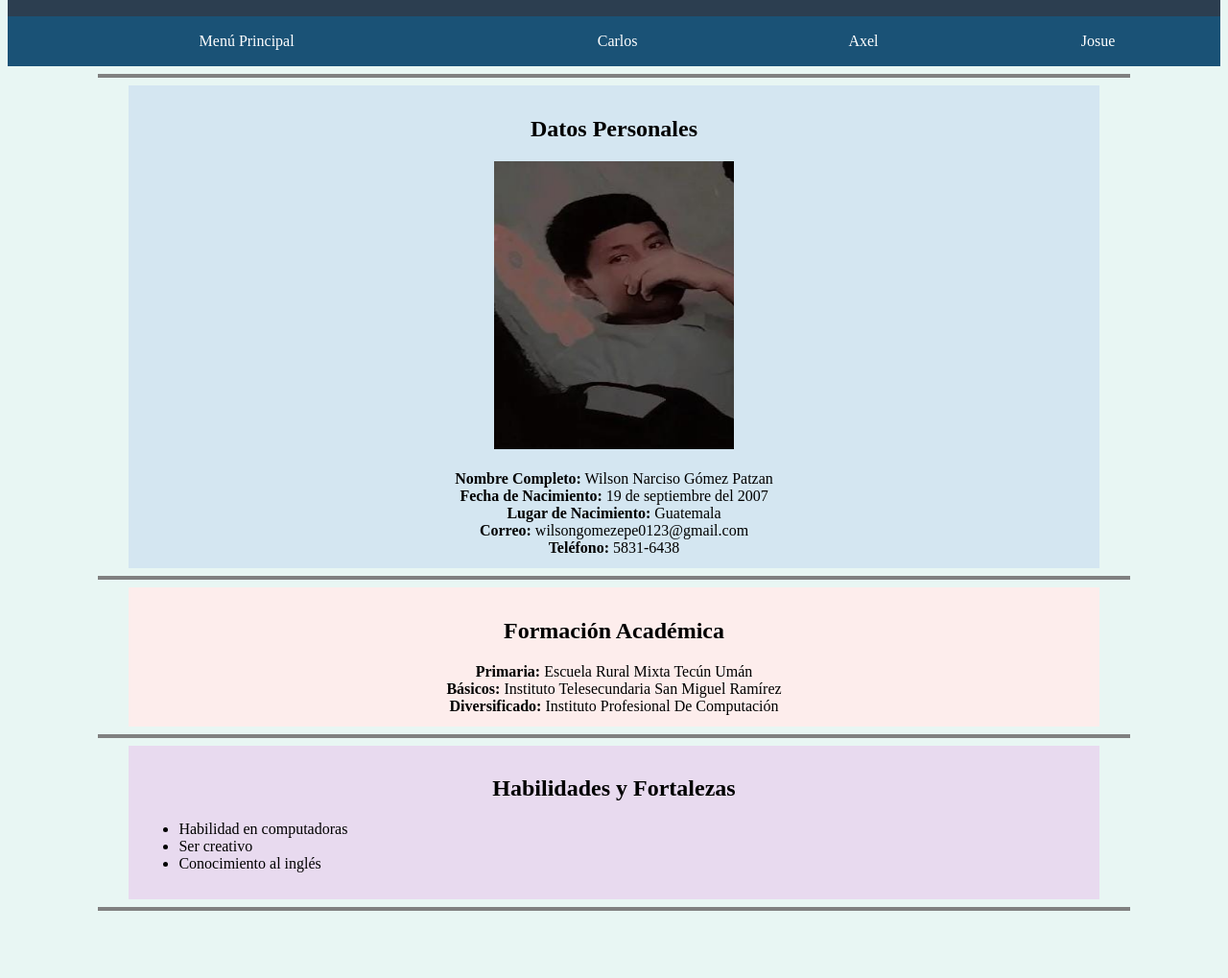
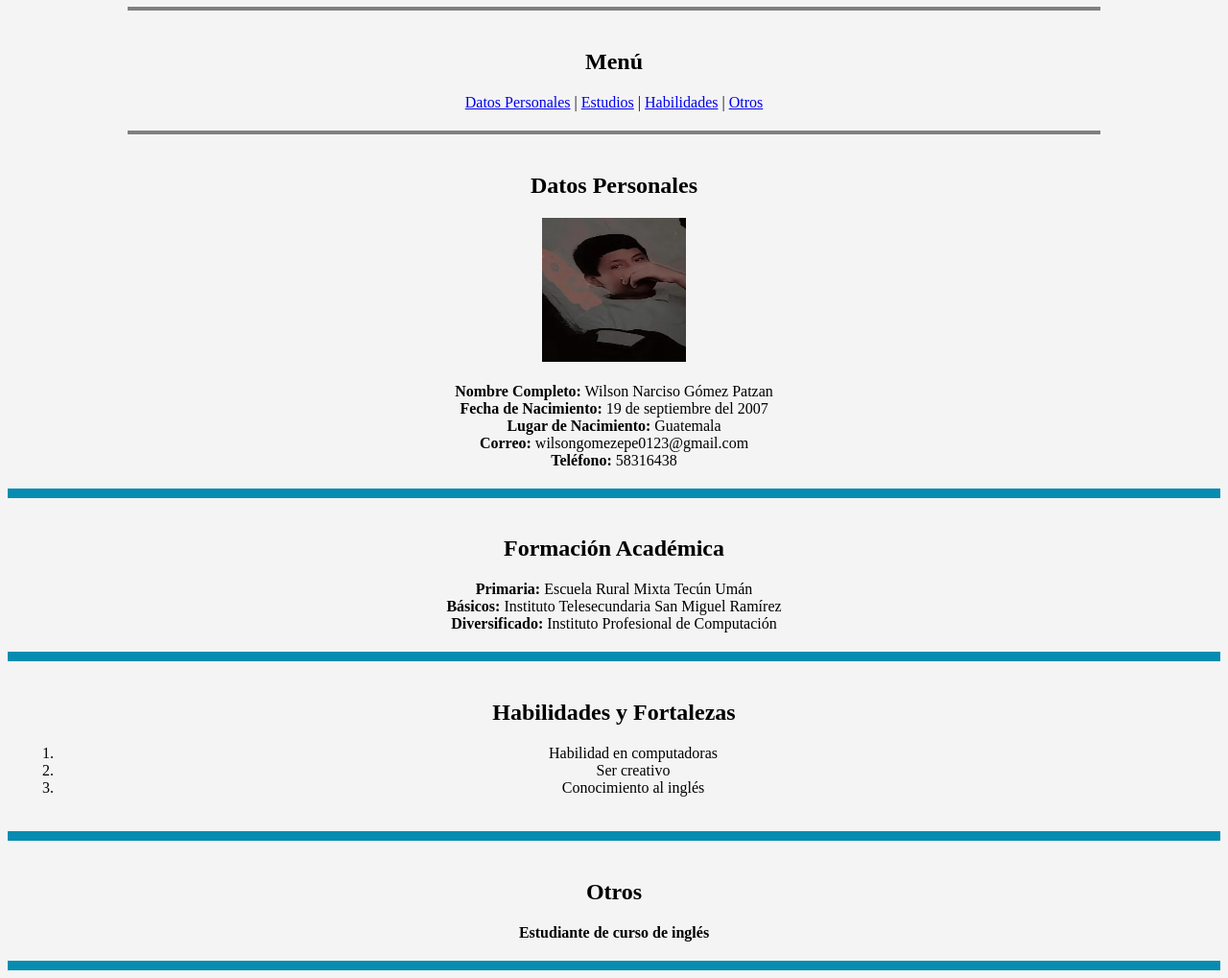
Before and after one commit to Eduardroid2/examen2025, a plain HTML site: page wilson.html in a window 1280 px wide. Shown: the part 259-1278 px from the top of the page at 96% size. Before the commit the page ends 1216 px from the top, so only its background shows below. Drawn offline with Linux system fonts and the light colour scheme.

Commit message:
Update wilson.html

```diff
--- a/wilson.html
+++ b/wilson.html
@@ -1,81 +1,108 @@
-
 <!DOCTYPE html>
 <html lang="es">
 <head>
     <meta charset="UTF-8">
     <meta name="viewport" content="width=device-width, initial-scale=1.0">
-    <title>Currículum de Wilson Gómez</title>
+    <title>Hoja de Vida</title>
 </head>
-<body bgcolor="#E8F6F3"> <!-- Color de fondo suave -->
+<body bgcolor="#f4f4f4">
 
-    <!-- Encabezado -->
-    <table width="100%" bgcolor="#2C3E50" cellpadding="15">
+    <!-- ENCABEZADO -->
+    <table width="100%" bgcolor="#333" cellpadding="10">
         <tr>
             <td align="center">
-                <img src="instituto.jpg" width="150" height="150" alt="Logo">
-                <h1 style="color: white;">Hoja de Vida - Wilson Gómez</h1>
+                <img src="instituto.jpg" width="100" height="100" alt="Logo">
+                <h1 style="color: white;">Hoja de Vida</h1>
             </td>
         </tr>
     </table>
 
-    <!-- Menú de navegación -->
-    <table width="100%" bgcolor="#1A5276" cellpadding="15">
+    <!-- MENÚ DE NAVEGACIÓN ESTÁTICO -->
+    <table width="100%" bgcolor="#444" cellpadding="10">
         <tr align="center">
-            <td><a href="index.html" style="color: white; text-decoration: none;">Menú Principal</a></td>
             <td><a href="carlos.html" style="color: white; text-decoration: none;">Carlos</a></td>
             <td><a href="axel.html" style="color: white; text-decoration: none;">Axel</a></td>
+            <td><a href="wilson.html" style="color: white; text-decoration: none;">Wilson</a></td>
             <td><a href="josue.html" style="color: white; text-decoration: none;">Josue</a></td>
+            <td><a href="index.html" style="color: white; text-decoration: none;">Menú</a></td>
         </tr>
     </table>
 
-    <hr size="4" color="gray" width="85%">
+    <hr size="4" color="gray" width="80%">
 
-    <!-- Datos Personales -->
-    <table width="80%" align="center" cellpadding="10" bgcolor="#D4E6F1">
+    <!-- MENÚ INTERNO DE SECCIONES -->
+    <table width="100%" cellpadding="10">
+        <tr align="center">
+            <td>
+                <h2>Menú</h2>
+                <a href="#datos-personales">Datos Personales</a> |
+                <a href="#estudios">Estudios</a> |
+                <a href="#habilidades">Habilidades</a> |
+                <a href="#otros">Otros</a>
+            </td>
+        </tr>
+    </table>
+
+    <hr size="4" color="gray" width="80%">
+
+    <!-- DATOS PERSONALES -->
+    <table width="100%" cellpadding="10">
         <tr>
             <td align="center">
-                <h2>Datos Personales</h2>
-                <img src="wilson.jpg" alt="Foto de Wilson" height="300" width="250"><br><br>
+                <h2 id="datos-personales">Datos Personales</h2>
+                <img src="wilson.jpg" width="150" height="150" alt="Foto Personal"><br><br>
                 <b>Nombre Completo:</b> Wilson Narciso Gómez Patzan<br>
                 <b>Fecha de Nacimiento:</b> 19 de septiembre del 2007<br>
                 <b>Lugar de Nacimiento:</b> Guatemala<br>
                 <b>Correo:</b> wilsongomezepe0123@gmail.com<br>
-                <b>Teléfono:</b> 5831-6438<br>
+                <b>Teléfono:</b> 58316438
             </td>
         </tr>
     </table>
 
-    <hr size="4" color="gray" width="85%">
+    <hr size="10" color="068cb0" align="center">
 
-    <!-- Formación Académica -->
-    <table width="80%" align="center" cellpadding="10" bgcolor="#FDEDEC">
+    <!-- FORMACIÓN ACADÉMICA -->
+    <table width="100%" cellpadding="10">
         <tr>
             <td align="center">
-                <h2>Formación Académica</h2>
+                <h2 id="estudios">Formación Académica</h2>
                 <b>Primaria:</b> Escuela Rural Mixta Tecún Umán<br>
                 <b>Básicos:</b> Instituto Telesecundaria San Miguel Ramírez<br>
-                <b>Diversificado:</b> Instituto Profesional De Computación<br>
+                <b>Diversificado:</b> Instituto Profesional de Computación
             </td>
         </tr>
     </table>
 
-    <hr size="4" color="gray" width="85%">
+    <hr size="10" color="068cb0" align="center">
 
-    <!-- Habilidades y Fortalezas -->
-    <table width="80%" align="center" cellpadding="10" bgcolor="#E8DAEF">
+    <!-- HABILIDADES Y FORTALEZAS -->
+    <table width="100%" cellpadding="10">
         <tr>
             <td align="center">
-                <h2>Habilidades y Fortalezas</h2>
-                <ul style="text-align: left;">
+                <h2 id="habilidades">Habilidades y Fortalezas</h2>
+                <ol>
                     <li>Habilidad en computadoras</li>
                     <li>Ser creativo</li>
                     <li>Conocimiento al inglés</li>
-                </ul>
+                </ol>
             </td>
         </tr>
     </table>
 
-    <hr size="4" color="gray" width="85%">
+    <hr size="10" color="068cb0" align="center">
+
+    <!-- OTROS -->
+    <table width="100%" cellpadding="10">
+        <tr>
+            <td align="center">
+                <h2 id="otros">Otros</h2>
+                <b>Estudiante de curso de inglés</b>
+            </td>
+        </tr>
+    </table>
+
+    <hr size="10" color="068cb0" align="center">
 
 </body>
-        </html>
+</html>
```
